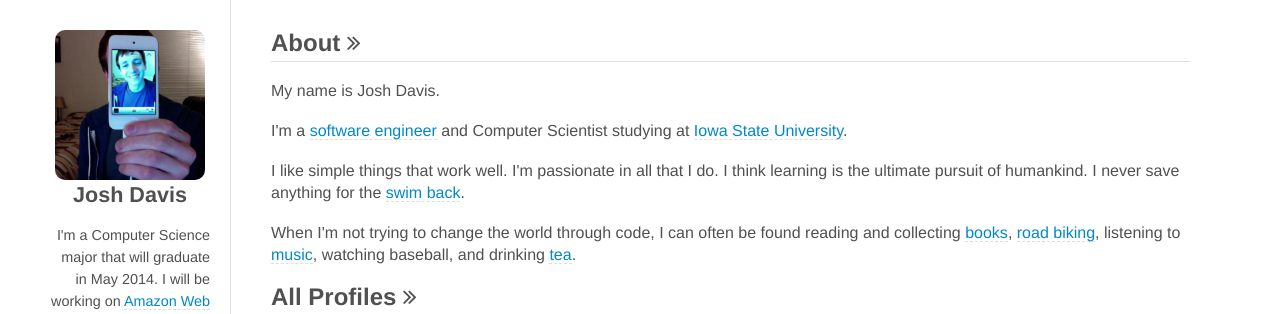
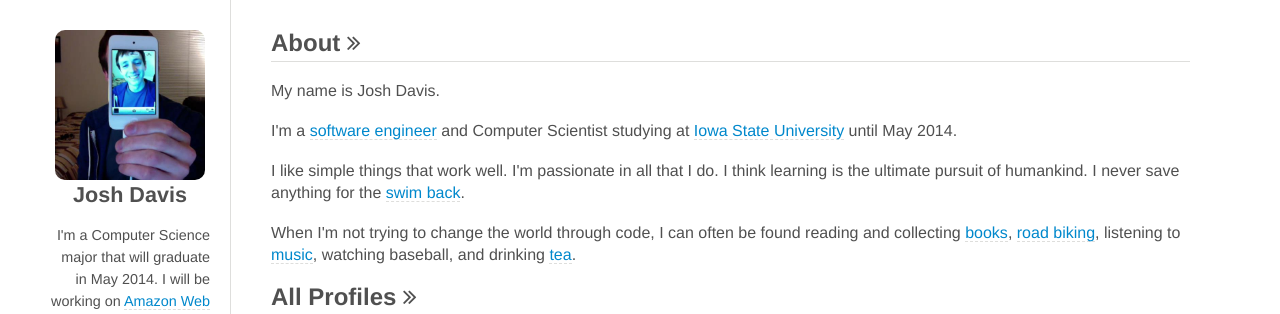
Before and after one commit to jdavis/jdavis.github.com, a Jekyll site: the page built from about.html, in a window 1280 px wide. Shown: the top 314 px of the page. Built offline with Jekyll 4.4.1, drawn with Linux system fonts in a browser that asks for light colours; some web fonts are replaced; Markdown is read by kramdown in place of the engine named in the settings.

Commit message:
Update about.html

```diff
--- a/about.html
+++ b/about.html
@@ -13,7 +13,8 @@ description: Basic info and about Josh Davis including links and contact info.
     I'm a
     <a href="https://github.com/jdavis/">software engineer</a>
     and Computer Scientist studying at
-    <a href="http://iastate.edu">Iowa State University</a>.
+    <a href="http://iastate.edu">Iowa State University</a>
+    until May 2014.
 </p>
 
 <p>
```
